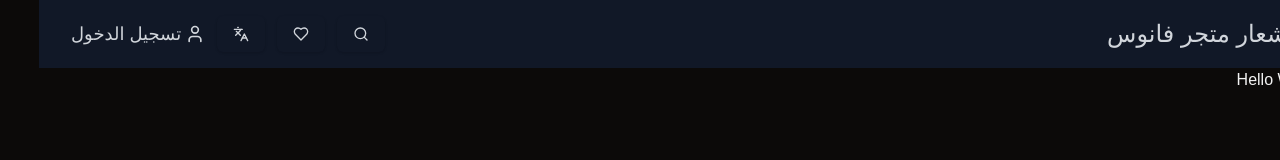
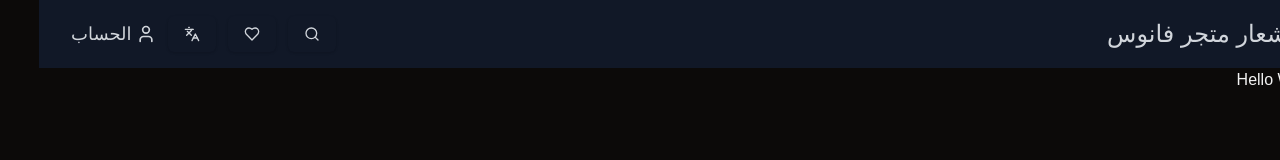
Before and after one commit to MFlinu/MakeUp-Store, a Next.js app: page / in a window 1280 px wide. Shown: the top 160 px of the page. Built offline with nearby package versions, Linux system fonts and the light colour scheme.

Commit message:
in layout file I added in html tag the suppressHydrationWarning which I don't know what to do.

```diff
--- a/src/app/layout.jsx
+++ b/src/app/layout.jsx
@@ -2,7 +2,6 @@ import localFont from "next/font/local";
 import "./globals.css";
 import { ThemeProvider } from "@/components/theme-provider";
 import Header from "@/components/Header";
-import CartSticky from "@/components/CartSticky";
 
 const geistSans = localFont({
   src: "./fonts/GeistVF.woff",
@@ -22,13 +21,16 @@ export const metadata = {
 
 export default function RootLayout({ children }) {
   return (
-    <html lang="en" dir="rtl">
+    <html lang="en" dir="rtl" suppressHydrationWarning>
       <body className={`${geistSans.variable} ${geistMono.variable} antialiased`}>
 
-        <ThemeProvider attribute="class" defaultTheme="dark" enableSystem disableTransitionOnChange>
+        <ThemeProvider
+          attribute="class"
+          defaultTheme="dark"
+          enableSystem
+          disableTransitionOnChange>
             <Header/>
             {children}
-            <CartSticky/>
           </ThemeProvider>
       </body>
     </html>
--- a/src/app/page.jsx
+++ b/src/app/page.jsx
@@ -1,10 +1,12 @@
-import Image from "next/image";
+
+import CartSticky from "@/components/CartSticky";
 
 export default function Home() {
   return (
     <>
       <main className="flex flex-col gap-8 row-start-2 items-center sm:items-start">
         <h1>Hello World</h1>
+        <CartSticky/>
       </main>
     </>
   );
--- a/src/components/CartSticky.jsx
+++ b/src/components/CartSticky.jsx
@@ -1,4 +1,4 @@
-import { ShoppingBag, ShoppingBasket } from "lucide-react";
+import { ShoppingBasket } from "lucide-react";
 
 
 export default function CartSticky(){
--- a/src/components/Header.jsx
+++ b/src/components/Header.jsx
@@ -6,7 +6,7 @@ import { Button } from "./ui/button";
 import {Sheet,SheetClose,SheetContent,SheetDescription,SheetHeader,SheetTitle,SheetTrigger,SheetFooter} from "@/components/ui/sheet"
 
 export default function Header(){
-    const user=false;
+    const user=true;
     const userName="Fanoos";
     const side="left";
     const count=0;
@@ -18,13 +18,12 @@ export default function Header(){
                 <Link href={"/"} className="text-2xl">
                     شعار متجر فانوس
                 </Link>
-
                 <div>
                     {!user ? (
                         /* Larg Screen and PC not Logged in Design Start */
                         <div className="flex gap-x-3">
                             <Button className=" bg-white dark:bg-gray-900 text-gray-900 dark:text-gray-300"><Search/></Button>
-                            <Sheet ket={side}>
+                            <Sheet key={side}>
                                 <SheetTrigger><Button className="bg-white dark:bg-gray-900 text-gray-900 dark:text-gray-300"><Heart/></Button></SheetTrigger>
                                 <SheetContent side={side}>
                                     <SheetHeader>
```
